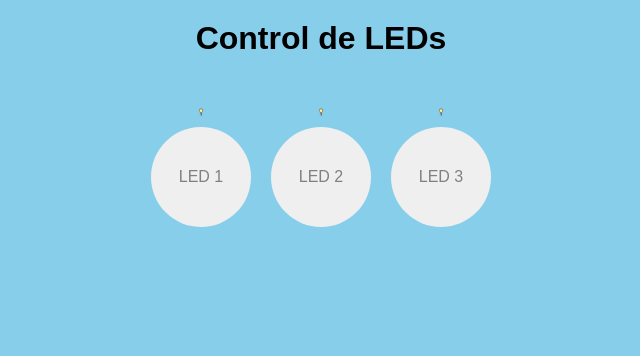
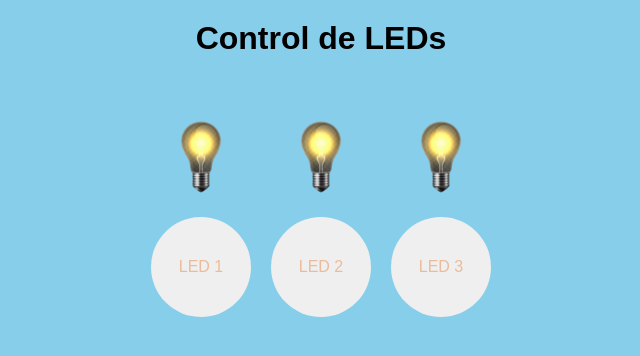
Before and after one commit to Horusyst/luz, a PHP site: page / in a window 1280 px wide. Shown: the top 356 px of the page, without its empty margins (319-959 px from the left). Run offline with PHP 8.4, Linux system fonts and the light colour scheme; data that the repository does not hold is empty.

Commit message:
Update styles.css

```diff
--- a/styles.css
+++ b/styles.css
@@ -27,7 +27,7 @@ h1 {
     border: none;
     border-radius: 50%;
     font-size: 16px;
-    color: #808080;
+    color: #EDBB99;
     cursor: pointer;
     margin-top: 10px;
 }
@@ -41,6 +41,6 @@ h1 {
 }
 
 img {
-    width: 10px;
-    height: 10px;
+    width: 100px;
+    height: 100px;
 }
```
